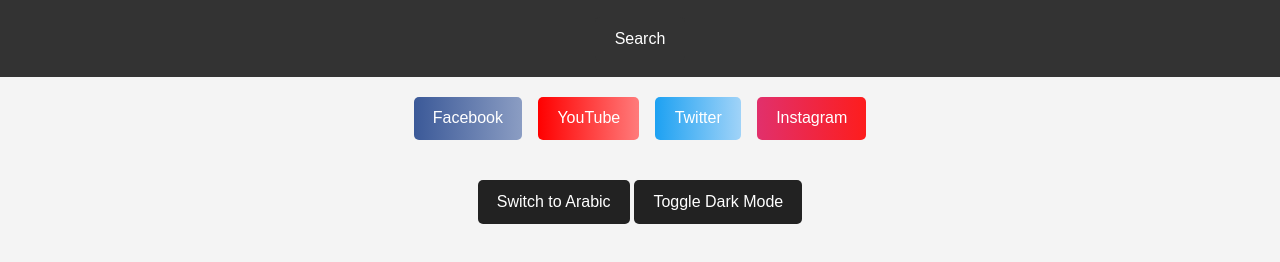
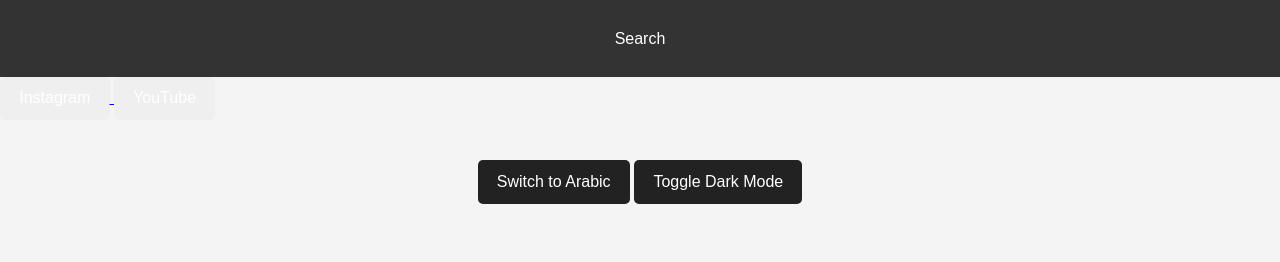
Before and after one commit to nibassso/my-website, a plain HTML site: page index.html in a window 1280 px wide. Shown: the part 56-318 px from the top of the page. Drawn offline with Linux system fonts and the light colour scheme.

Commit message:
index.html

```diff
--- a/index.html
+++ b/index.html
@@ -17,13 +17,19 @@
     <button class="search-button">Search</button>
   </header>
 
-  <!-- Social Media Buttons -->
-  <div class="social-buttons">
-    <button class="social-button facebook">Facebook</button>
-    <button class="social-button youtube">YouTube</button>
-    <button class="social-button twitter">Twitter</button>
-    <button class="social-button instagram">Instagram</button>
-  </div>
+  <div class="social-media-buttons">
+
+  <!-- Instagram Button -->
+  <a href="https://www.instagram.com/qkkv" target="_blank">
+    <button class="social-button instagram-button">Instagram</button>
+  </a>
+
+  <!-- YouTube Button -->
+  <a href="https://www.youtube.com/@abmuslm" target="_blank">
+    <button class="social-button youtube-button">YouTube</button>
+  </a>
+</div>
+
 
   <!-- Dark Mode Toggle -->
   <div style="text-align: center; margin-top: 20px;">
```
